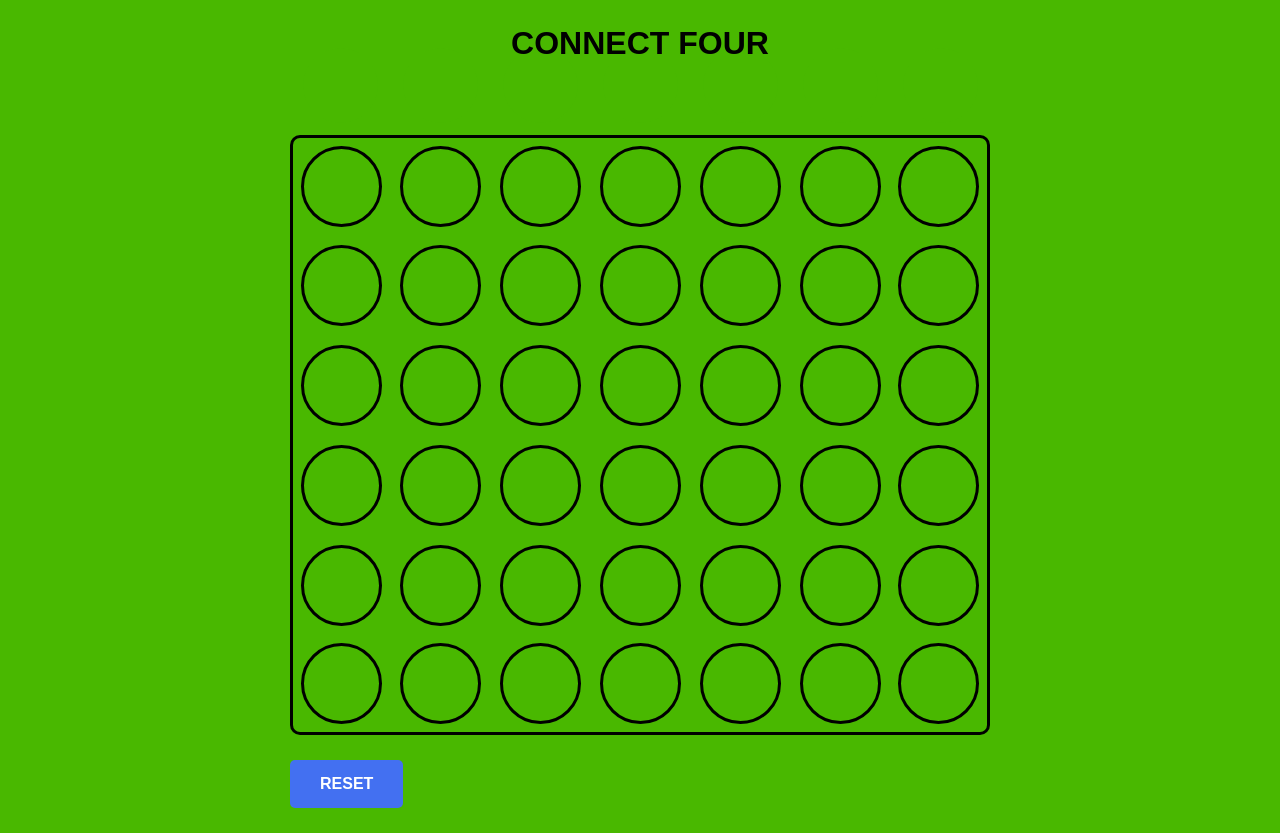
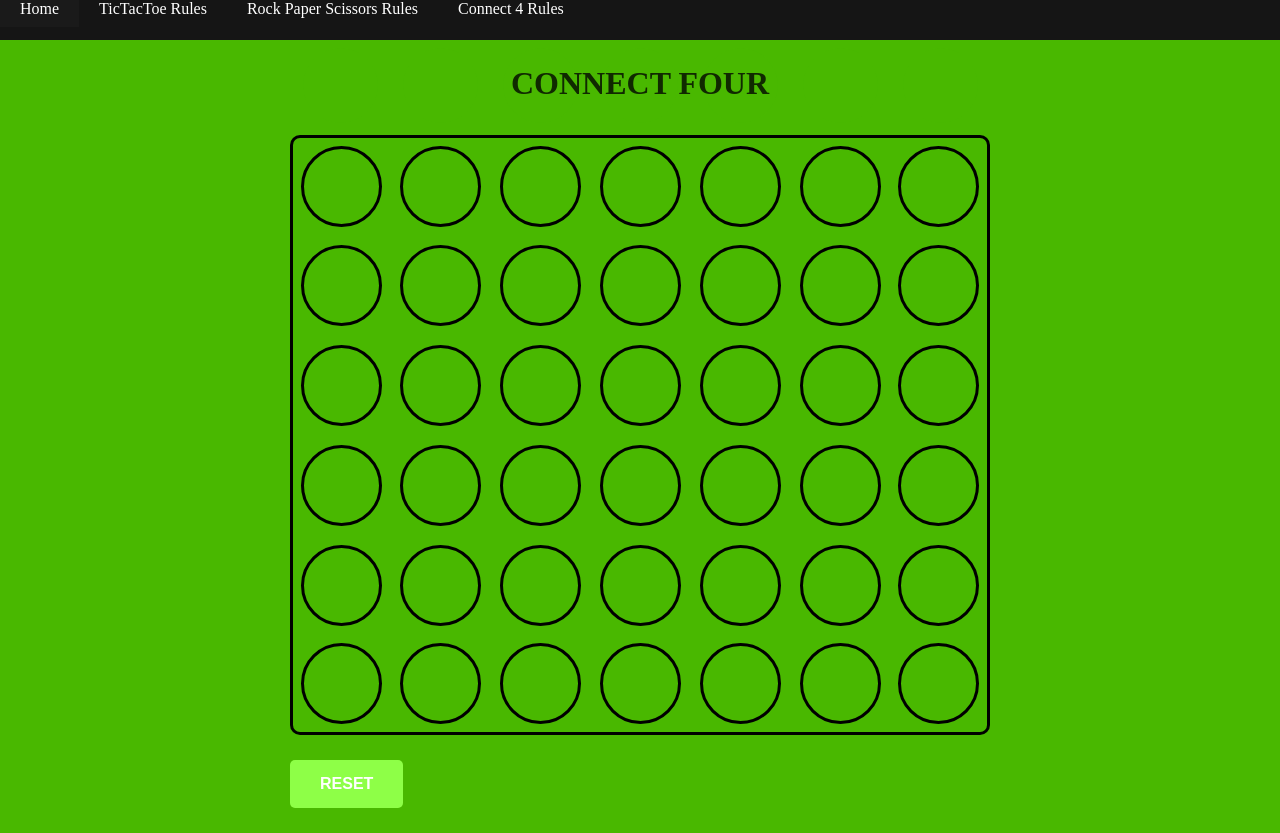
Before and after one commit to CompSciGroupProjects/Game-site-2024-group-6-5, a plain HTML site: page Connect4/index.html in a window 1280 px wide. Drawn offline with Linux system fonts and the light colour scheme.

Commit message:
shaff is meanie

```diff
--- a/Connect4/index.html
+++ b/Connect4/index.html
@@ -6,9 +6,19 @@
         content="width=device-width, user-scalable=no, initial-scale=1.0, maximum-scale=1.0, minimum-scale=1.0">
   <meta http-equiv="X-UA-Compatible" content="ie=edge">
   <link rel="stylesheet" href="style.css">
+  <link rel="stylesheet" href="../nav.css">
+
   <title>Connect Four!</title>
 </head>
 <body>
+<nav class="nav">
+  <ul class="nav__pages">
+    <li> <a href="../" class="nav__page">Home</a></li>
+    <li> <a href="../TicTactoeRules" class="nav__page">TicTacToe Rules</a></li>
+    <li> <a href="../RockPaperScissors_Rules" class="nav__page">Rock Paper Scissors Rules</a></li>
+    <li> <a href="../Connect4Rules" class="nav__page">Connect 4 Rules</a></li>
+  </ul>
+</nav>
 <h1 style="position:absolute;">Connect Four</h1>
 <div class="game-board">
   <div class="cell row-top col-0"></div>
--- a/Connect4/style.css
+++ b/Connect4/style.css
@@ -9,13 +9,15 @@ body {
   background: #49B800;
   display: flex;
   flex-direction: column;
-  font-family: sans-serif;
+
   padding: 25px;
   width: 100%;
 }
 
 h1 {
+  padding: 40px;
   text-transform: uppercase;
+  color: #102900;
 }
 
 .game-board {
@@ -87,7 +89,7 @@ h1 {
 }
 
 .reset {
-  background-color: #4370F1;
+  background-color: #8EFF47;
   border-radius: 5px;
   border: none;
   color: white;
@@ -100,11 +102,11 @@ h1 {
 }
 
 .reset:hover {
-  background-color: #1D50F1;
+  background-color: #8EFF47;
 }
 
 .reset:active {
-  background-color: #4d7ef1;
+  background-color: #8EFF47;
 
 }
 
```
